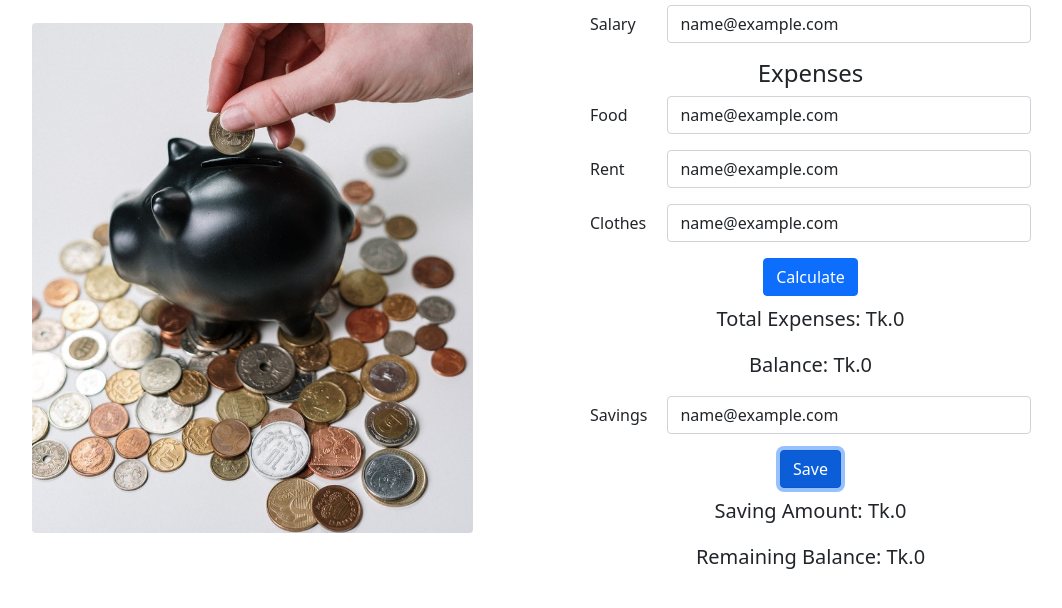
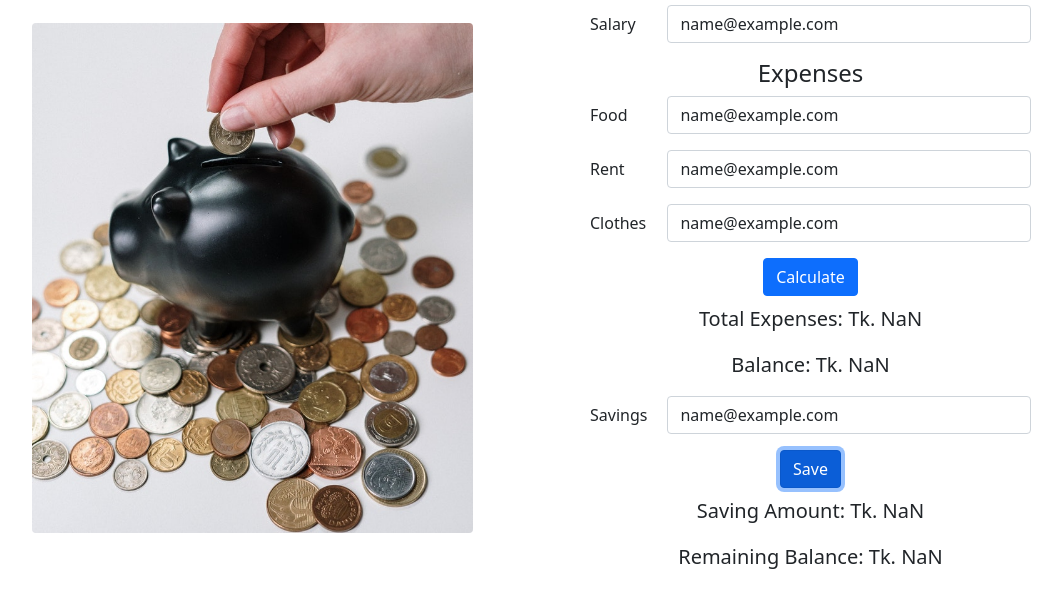
Before and after one commit to 7rahib/money-master-7rahib-public, a plain HTML site: page index.html in a window 1280 px wide. Both pictures are taken after typing "name@example.com", "name@example.com", "name@example.com", "name@example.com", "name@example.com" into the empty fields and a click on the button "Save". Shown: the part 112-720 px from the top of the page, without its empty margins (62-1124 px from the left). Drawn offline with nearby package versions, Linux system fonts and the light colour scheme.

Commit message:
saving amount done

```diff
--- a/js/app.js
+++ b/js/app.js
@@ -1,26 +1,32 @@
 const calculateBtn = document.getElementById('calculate-btn');
-const saveBtn = document.getElementById('save-button')
+const saveBtn = document.getElementById('save-button');
+const salaryAmount = document.getElementById('salary-amount');
+const foodAmount = document.getElementById('food-amount');
+const rentAmount = document.getElementById('rent-amount');
+const clothesAmount = document.getElementById('clothes-amount');
+const balance = document.getElementById('balance');
+const totalExpenses = document.getElementById('total-expenses')
+const remainingBalance = document.getElementById('remaining-balance');
+const totalSaving = document.getElementById('total-saving');
+const savingPercentage = document.getElementById('saving-amount');
 
 function getBalance() {
-    let salaryAmount = document.getElementById('salary-amount');
-    let foodAmount = document.getElementById('food-amount');
-
-    let rentAmount = document.getElementById('rent-amount');
-
-    let clothesAmount = document.getElementById('clothes-amount');
     let totalSpent = parseFloat(foodAmount.value) + parseFloat(rentAmount.value) + parseFloat(clothesAmount.value);
-    let totalExpenses = document.getElementById('total-expenses').innerText = totalSpent;
-
-    let balance = document.getElementById('balance').innerText = salaryAmount.value - totalExpenses;
+    totalExpenses.innerText = totalSpent;
+    balance.innerText = parseFloat(salaryAmount.value) - parseFloat(totalSpent);
 
 }
+function getSaved() {
+    getBalance();
+    totalSaving.innerText = (parseFloat(balance.innerText / 100)) * parseFloat(savingPercentage.value);
+    remainingBalance.innerText = parseFloat(balance.innerText) - parseFloat(totalSaving.innerText);
 
+}
 
 calculateBtn.addEventListener('click', function () {
     getBalance();
 })
 
 saveBtn.addEventListener('click', function () {
-
-
+    getSaved();
 })
```
Also changed, not shown: index.html (+4 -4 lines).
